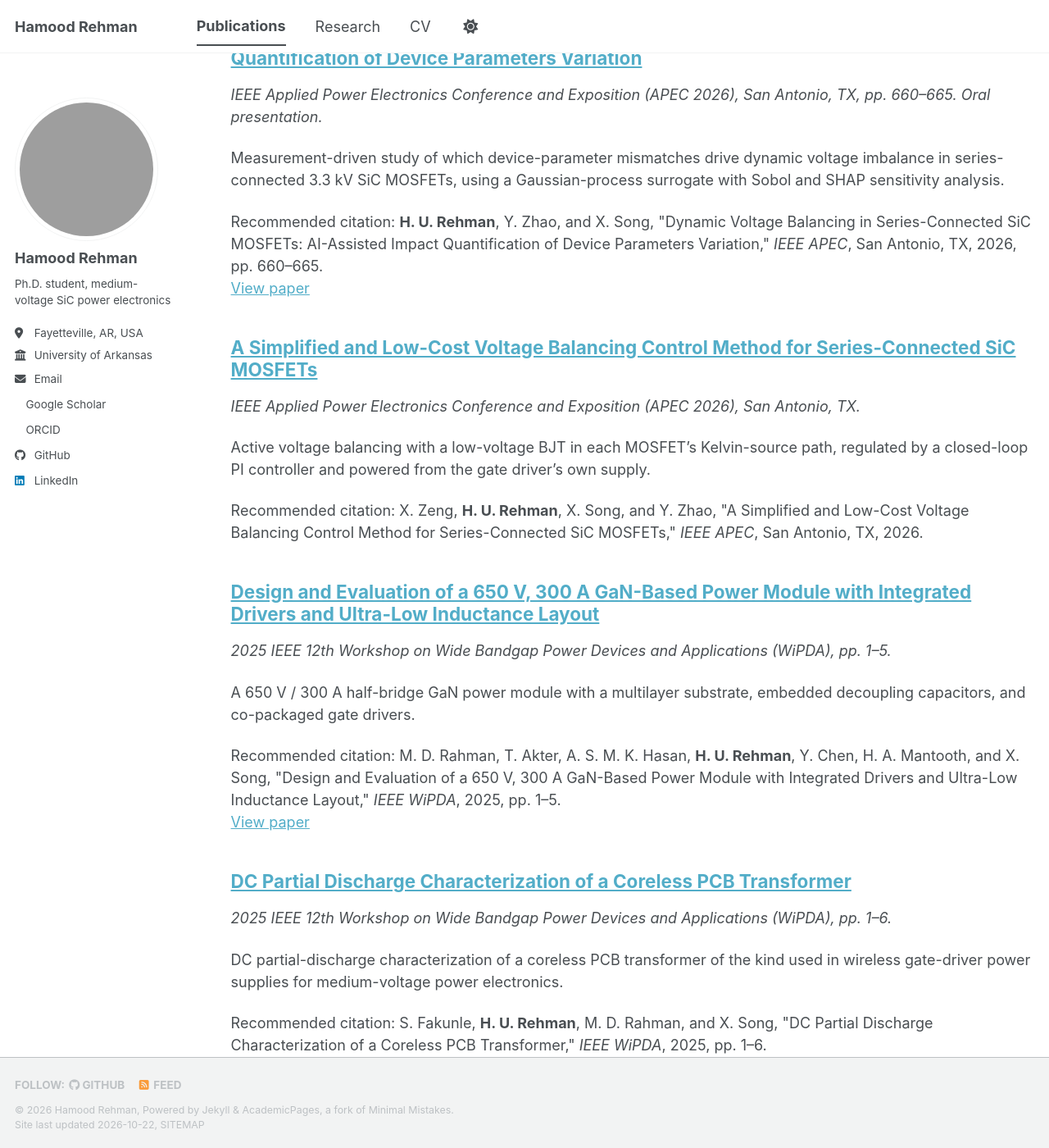
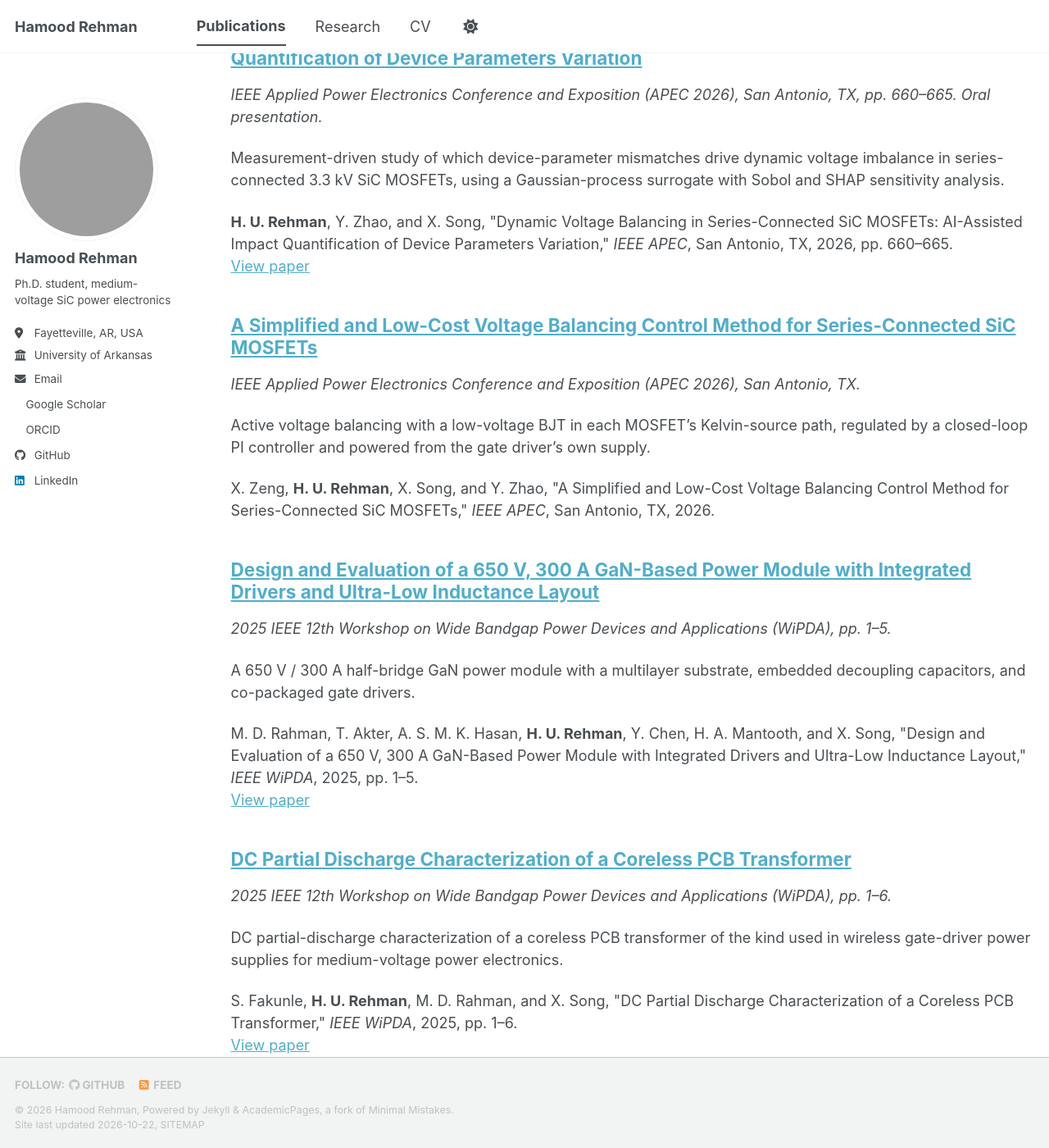
Before and after one commit to hamood-rehman/hamood-rehman.github.io, a Jekyll site: the page built from _pages/publications.html, in a window 1280 px wide and 1400 px high, scrolled down 1019 px. Shown: the whole window at 82% size. Built offline with Jekyll 4.4.1, drawn with Linux system fonts in a browser that asks for light colours; a style sheet for code colours, icons or effects is not loaded; some of the changed text lies outside the part shown; grey boxes are pictures that could not be loaded.

Commit message:
Remove "Recommended citation:" label from publications

```diff
--- a/_includes/archive-single.html
+++ b/_includes/archive-single.html
@@ -53,21 +53,21 @@
     {% endif %}
 
     {% if post.citation and post.paperurl and post.slidesurl and post.bibtexurl %}
-      <p>Recommended citation: {{ post.citation }}<br /><a href="{{ post.paperurl }}">View paper</a> | <a href="{{ post.slidesurl }}">Download Slides</a> | <a href="{{ post.bibtexurl }}">Download Bibtex</a></p>
+      <p>{{ post.citation }}<br /><a href="{{ post.paperurl }}">View paper</a> | <a href="{{ post.slidesurl }}">Download Slides</a> | <a href="{{ post.bibtexurl }}">Download Bibtex</a></p>
     {% elsif post.citation and post.paperurl and post.slidesurl %}
-      <p>Recommended citation: {{ post.citation }}<br /><a href="{{ post.paperurl }}">View paper</a> | <a href="{{ post.slidesurl }}">Download Slides</a></p>
+      <p>{{ post.citation }}<br /><a href="{{ post.paperurl }}">View paper</a> | <a href="{{ post.slidesurl }}">Download Slides</a></p>
     {% elsif post.citation and post.paperurl and post.bibtexurl %}
-      <p>Recommended citation: {{ post.citation }}<br /><a href="{{ post.paperurl }}">View paper</a> | <a href="{{ post.bibtexurl }}">Download Bibtex</a></p>
+      <p>{{ post.citation }}<br /><a href="{{ post.paperurl }}">View paper</a> | <a href="{{ post.bibtexurl }}">Download Bibtex</a></p>
     {% elsif post.citation and post.paperurl %}
-      <p>Recommended citation: {{ post.citation }}<br /><a href="{{ post.paperurl }}">View paper</a></p>
+      <p>{{ post.citation }}<br /><a href="{{ post.paperurl }}">View paper</a></p>
     {% elsif post.citation and post.slidesurl and post.bibtexurl %}
-      <p>Recommended citation: {{ post.citation }}<br /><a href="{{ post.slidesurl }}">Download Slides</a> | <a href="{{ post.bibtexurl}}">Download Bibtex</a></p>
+      <p>{{ post.citation }}<br /><a href="{{ post.slidesurl }}">Download Slides</a> | <a href="{{ post.bibtexurl}}">Download Bibtex</a></p>
     {% elsif post.citation and post.slidesurl %}
-      <p>Recommended citation: {{ post.citation }}<br /><a href="{{ post.slidesurl }}">Download Slides</a></p>
+      <p>{{ post.citation }}<br /><a href="{{ post.slidesurl }}">Download Slides</a></p>
     {% elsif post.citation and post.bibtexurl %}
-      <p>Recommended citation: {{ post.citation }}<br /><a href="{{ post.bibtexurl }}">Download Bibtex</a></p>
+      <p>{{ post.citation }}<br /><a href="{{ post.bibtexurl }}">Download Bibtex</a></p>
     {% elsif post.citation %}
-      <p>Recommended citation: {{ post.citation }}</p>
+      <p>{{ post.citation }}</p>
     {% elsif post.paperurl and post.bibtexurl %}
       <p><a href="{{ post.paperurl }}">View paper</a> | <a href="{{ post.bibtexurl }}">Download Bibtex</a></p>
     {% elsif post.paperurl %}
```
Also changed, not shown: _layouts/single.html (+8 -8 lines).
